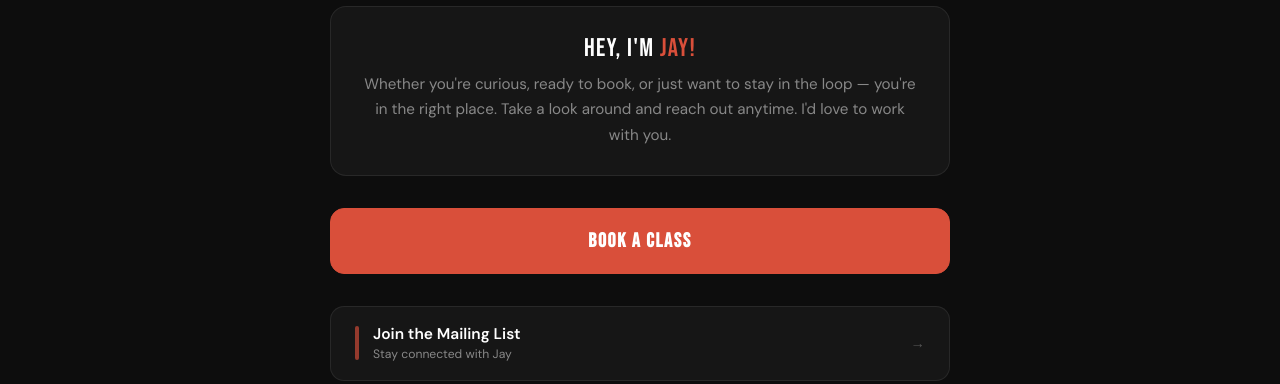
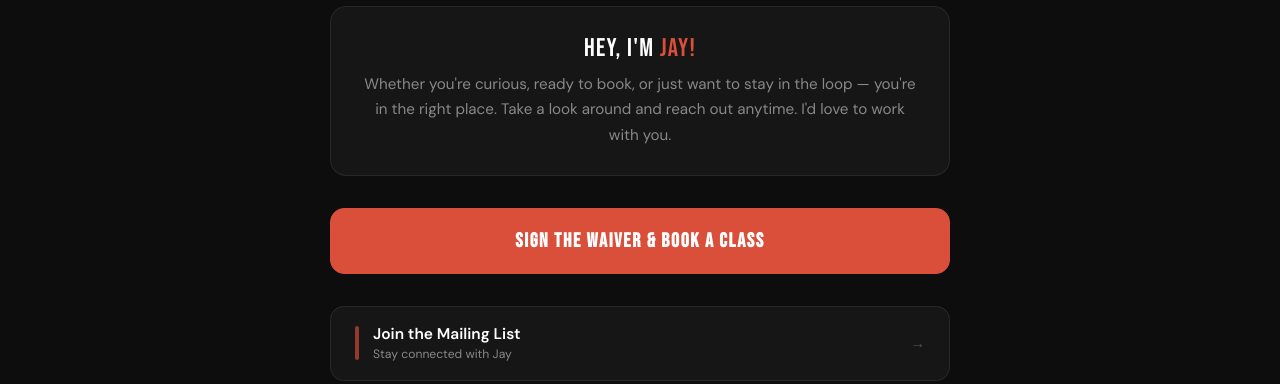
Before and after one commit to bodysculptingbyjay/links, a plain HTML site: page index.html in a window 1280 px wide. Shown: the part 440-824 px from the top of the page. Drawn offline with Linux system fonts and the light colour scheme.

Commit message:
Update index.html

```diff
--- a/index.html
+++ b/index.html
@@ -291,7 +291,7 @@
     <div class="links">
 
       <a class="link-btn primary" href="https://form.jotform.com/261528662119157" target="_blank" rel="noopener">
-        BOOK A CLASS
+        SIGN THE WAIVER & BOOK A CLASS
       </a>
 
       <div class="section-gap"></div>
```
